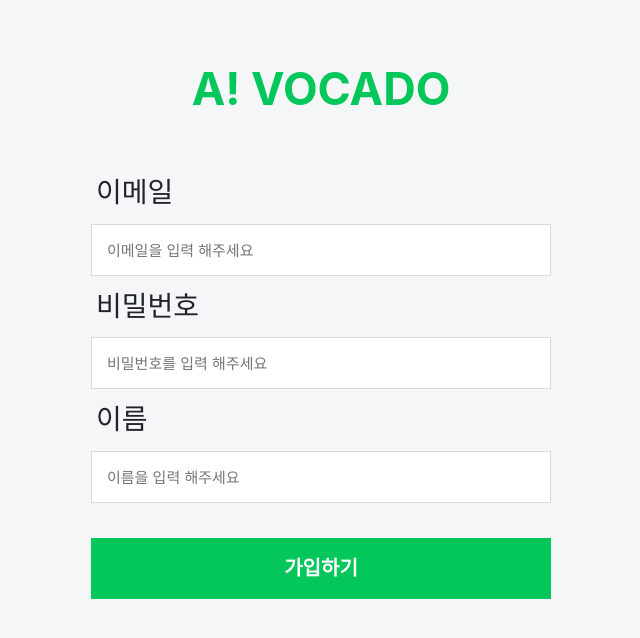
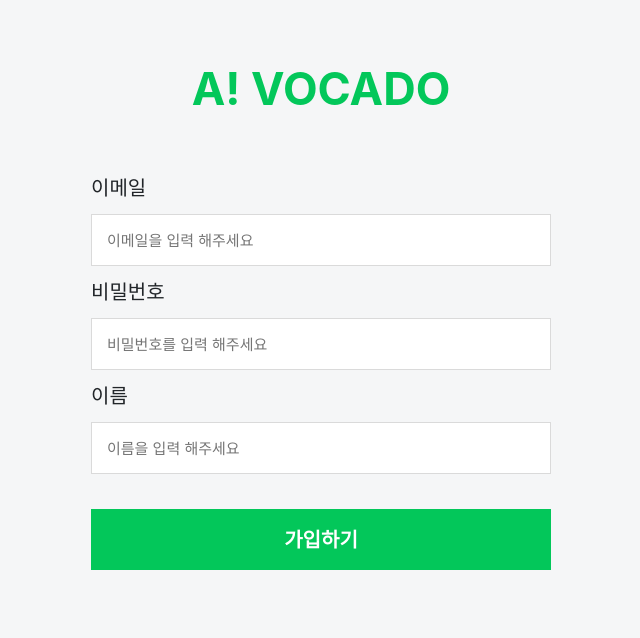
Before and after one commit to codestates/Avocado-AVocaDo, a React (Create React App) app in the folder client/: page /signup in a window 1280 px wide. Shown: the top 638 px of the page, without its empty margins (319-959 px from the left). Built offline with nearby package versions, Linux system fonts and the light colour scheme; no server answers.

Commit message:
make singup text smaller

```diff
--- a/client/src/components/SignUp.js
+++ b/client/src/components/SignUp.js
@@ -68,7 +68,7 @@ class SignUp extends React.Component {
             <fieldset className="signup_fieldset">
               <h1>A! VOCADO</h1>
               <div className="id_area">
-                <h3>이메일</h3>
+                <h5>이메일</h5>
 
                 <div className="input_row">
                   <span className="input_box">
@@ -83,7 +83,7 @@ class SignUp extends React.Component {
                 </div>
               </div>
               <div className="password_area">
-                <h3>비밀번호</h3>
+                <h5>비밀번호</h5>
                 <div className="input_row">
                   <span className="input_box">
                     <input
@@ -98,7 +98,7 @@ class SignUp extends React.Component {
               </div>
 
               <div className="username_area">
-                <h3>이름</h3>
+                <h5>이름</h5>
                 <div className="input_row">
                   <span className="input_box">
                     <input
```
